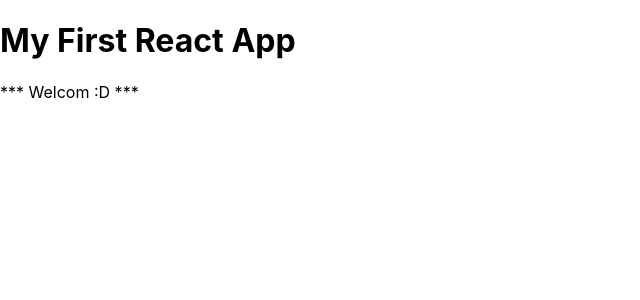
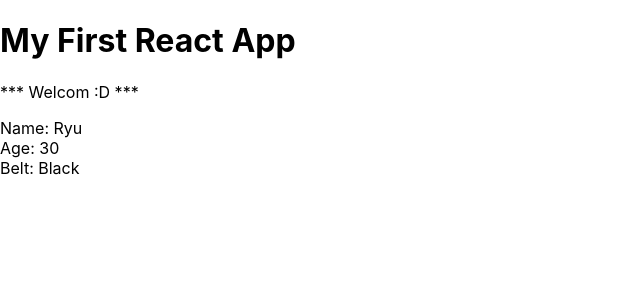
Before and after one commit to polunwu/React-redux-tut, a React (Create React App) app in the folder lesson-10-myapp/: page / in a window 1280 px wide. Shown: the top 300 px of the page, without its empty margins (0-640 px from the left). Built offline with nearby package versions, Linux system fonts and the light colour scheme.

Commit message:
modify App.js to nest Ninja

```diff
--- a/lesson-10-myapp/src/App.js
+++ b/lesson-10-myapp/src/App.js
@@ -6,6 +6,7 @@ function App() {
     <div className="App">
       <h1>My First React App</h1>
       <p>*** Welcom :D ***</p>
+      <Ninjas />
     </div>
   );
 }
```
